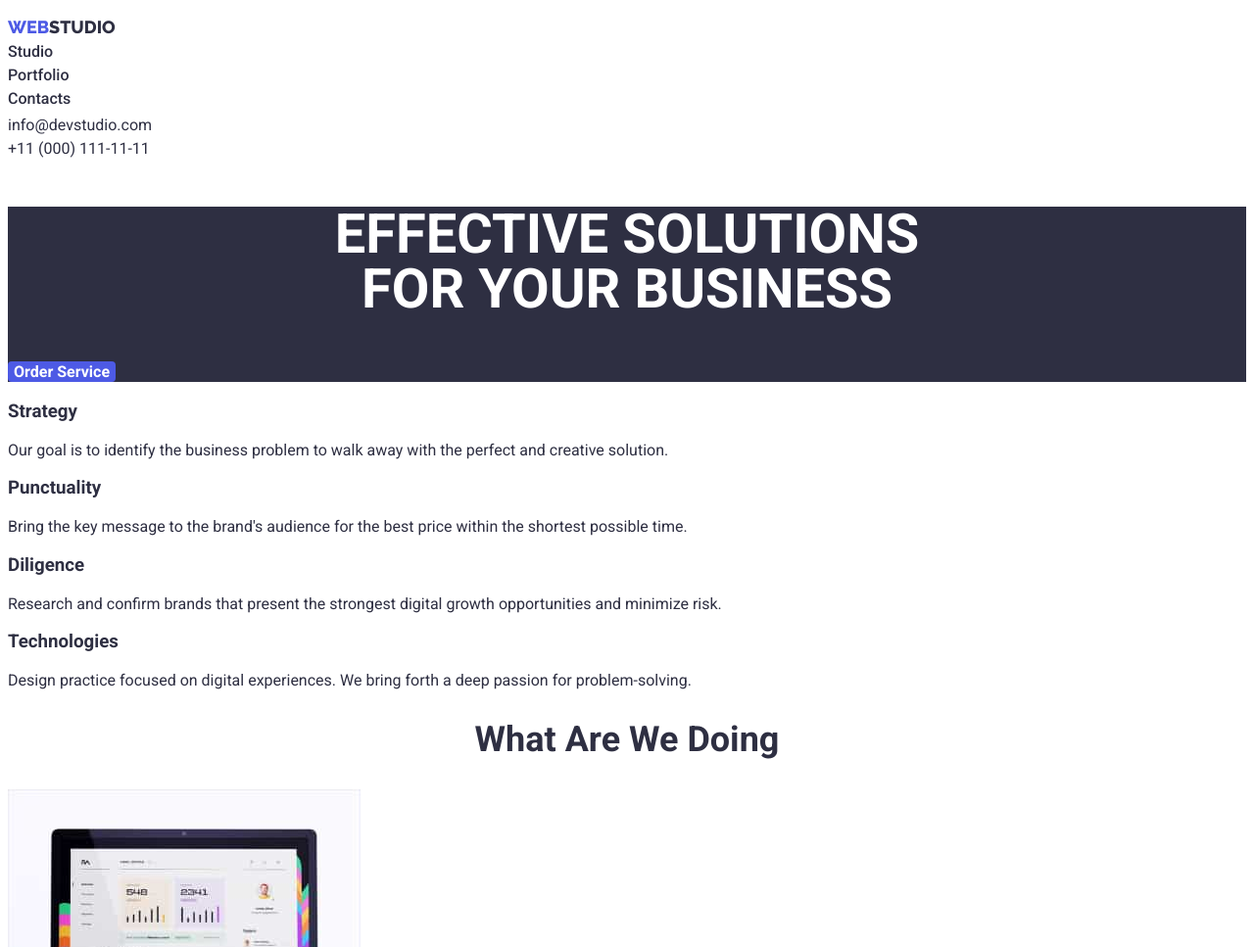
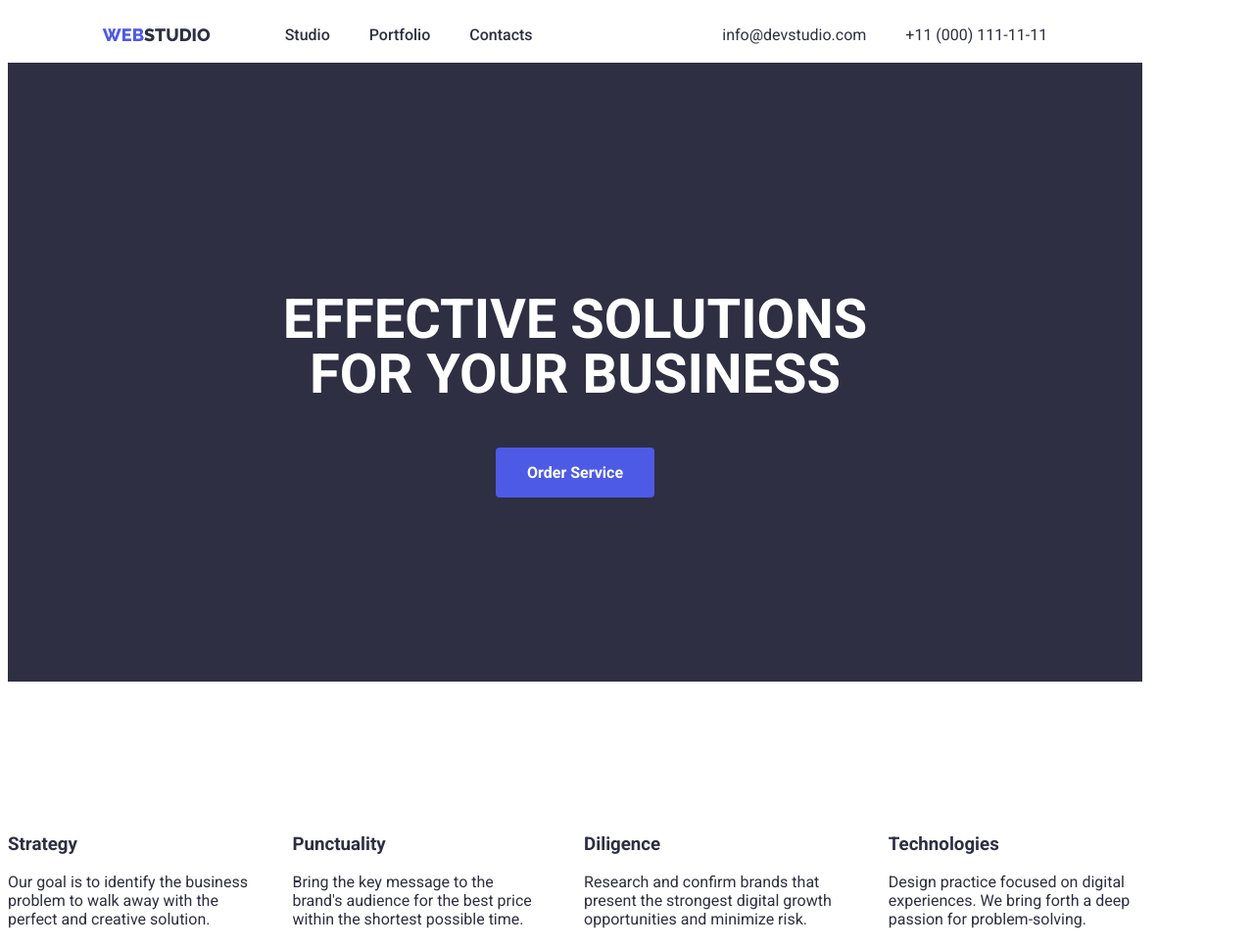
Before and after one commit to bjpangulayan/goit-markup-hw-03, a plain HTML site: page index.html in a window 1280 px wide. Shown: the top 967 px of the page at 98% size. Drawn offline with Linux system fonts and the light colour scheme.

Commit message:
Updated index.htm and style.css

```diff
--- a/css/style.css
+++ b/css/style.css
@@ -2,12 +2,14 @@
     --IRIS: #4D5AE5;
     --NAVY-BLUE: #2E2F42;
     --WHITE: #FFFFFF;
+    --CLOUD: #F4F4FD;
 
 }
 /*General Styles*/
 body {
     font-family: "Roboto", sans-serif;
      color: var(--NAVY-BLUE);
+     width: 1158px;
     }
 .section-title {
     text-align: center;
@@ -18,20 +20,37 @@ body {
 }
 /*end of general*/
 /*header section*/
+
+.header {
+    justify-content: space-around;
+    align-items: center;
+}
+
+.main-header-container {
+    display: flex;
+    align-items: center;
+}
+
 .menu {
     list-style: none;
     padding: 0%;
-}
+    display: flex;
+    justify-content: space-around;
+    align-items: center;
+    gap: 40px;
+     }
 .links {
     text-decoration: none;
     color: inherit;
-}
+
+       }
 .links:hover {
     color: var(--IRIS);
 }
 .links:focus {
     color: var(--IRIS);
 }
+
 /*logo section*/
 .logo {
     color: var(--NAVY-BLUE);
@@ -40,6 +59,7 @@ body {
     font-size: 18px;
     line-height: 1.3125em;
     letter-spacing: 3%;
+    margin-right: 76px;
 }
 .logo span {
     color: var(--IRIS);
@@ -63,7 +83,8 @@ body {
     font-size: 16px;
     line-height: 1.5em;
     letter-spacing: 2%;
-    margin-bottom: -1%;
+    gap: 40px;
+
  }
 .menu-contact {
     font-family: inherit;
@@ -71,6 +92,7 @@ body {
     font-size: 16px;
     line-height: 1.5em;
     letter-spacing: 2%;
+    gap: 40px;
 }
 /*end of header section*/
 
@@ -78,6 +100,12 @@ body {
 main.main-section .section1 {
     background-color: var(--NAVY-BLUE);
     color: var(--WHITE);
+}
+
+.section1 {
+    padding-top: 188px;
+    padding-bottom: 188px;
+    text-align: center;
 }
 .section1-header {
     font-weight: 700;
@@ -96,15 +124,25 @@ main.main-section .section1 {
   font-size: 16px;
   border: none;
   border-radius: 4px;
+  padding: 16px 32px;
   }
 .section1-button:hover {
       background-color: var(--WHITE);
       color: var(--IRIS);
-
-  }
+       }
 .section1-button:focus {
     background-color: var(--WHITE);
     color: var(--IRIS);
+    }
+.subsections {
+    padding-top: 120px;
+    padding-bottom: 120px;
+}
+.section2-list2 {
+    padding-top: 120px;
+}
+.section3 {
+    background-color: var(--CLOUD);
 }
  /*end of main section*/
  /*footer section*/
@@ -115,7 +153,7 @@ main.main-section .section1 {
         font-size: 18px;
         line-height: 1.3125em;
         letter-spacing: 3%;
-}
+ }
 .footer-logo span {
     color: var(--IRIS);
 }
@@ -133,6 +171,8 @@ main.main-section .section1 {
 }
 .footer {
     background-color: var(--NAVY-BLUE);
+    padding-top: 120px;
+    padding-bottom: 120px;
 }
 .footer-details {
     color: var(--WHITE);
--- a/index.html
+++ b/index.html
@@ -3,7 +3,7 @@
 <head>
     <meta charset="UTF-8">
     <meta name="viewport" content="width=device-width, initial-scale=1.0">
-    <title>homework #2</title>
+    <title>homework #3</title>
   <!--fonts-->
     <link rel="preconnect" href="https://fonts.googleapis.com">
     <link rel="preconnect" href="https://fonts.gstatic.com" crossorigin>
@@ -19,13 +19,12 @@
 
 <body>
   <!--start of the header tag-->
-<header class="main-header">
+  <header class="container main-header-container header">
+
   <div class="main-header-container">
+            <a class="logo links" href="http://github.com/webstudio-is"><span>WEB</span>STUDIO</a>
         <nav>
             <ul class="menu-main menu">
-              <li>
-                <a class="logo links" href="http://github.com/webstudio-is"><span>WEB</span>STUDIO</a>
-              </li>
               <li>
                 <a class="menu1 links" href="https://www.figma.com/file/B1m2uk25m1eAgroESAuM2g/Web-Studio-(Version-3.0)?type=design&node-id=0-1&mode=design&t=raKnELDXutW6jLfi-0">Studio</a>
               </li>
@@ -38,7 +37,8 @@
           </ul>
         </nav>
     </div>
-    <div class="main-header-ctas">
+
+
          <ul class="menu-contact menu">
               <li>
                 <a class="contact1 links" href="https://kateryna-vyshnevetska.github.io/project-WebStudio/">info@devstudio.com</a>
@@ -47,7 +47,7 @@
                 <a class="contact2 links" href="tel:+11(000)1111111" class="main-header-ctas-item">+11 (000) 111-11-11</a>
               </li>
           </ul>
-    </div>
+
     </header>
       <!--end of the header tag-->
         <!--start of main tag-->
@@ -57,7 +57,7 @@
        for Your Business</h1>
        <button class="section1-button" type="button">Order Service</button>
        </section>
-        <section class="section2">
+        <section class="section2 subsections">
           <ul class="section2-list menu">
              <li><h3>Strategy</h3>
                 <p>Our goal is to identify the business problem to walk away with the perfect and creative solution.</p>
@@ -85,7 +85,7 @@
              </li>
           </ul>
       </section>
-      <section class="section3">
+      <section class="section3 subsections">
         <h2 class="section3-team section-title">Our Team</h2>
           <ul class="section3-teamlist menu">
              <li>
```
